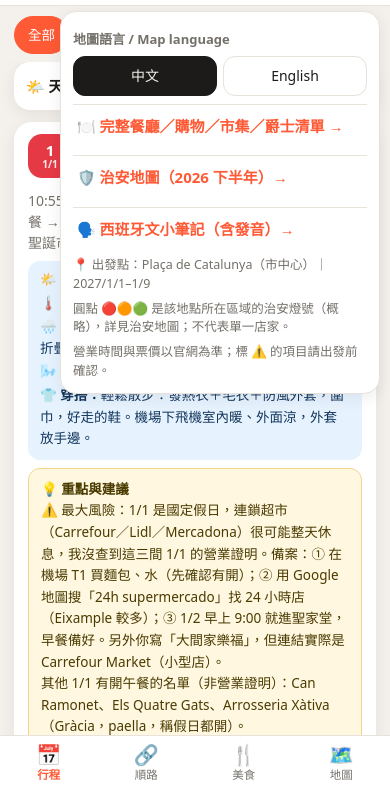
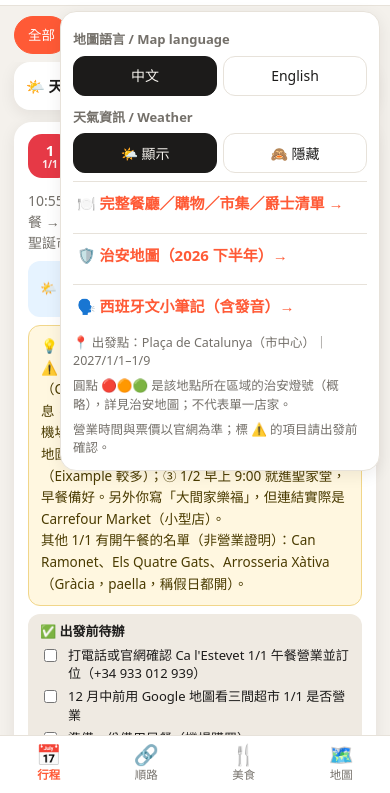
Before and after one commit to una62216/barcelona-trip, a plain HTML site: page index.html in a window 390 px wide. Both pictures are taken after a click on the button "☰ 選單". Shown: the part 51-844 px from the top of the page. Drawn offline with nearby package versions, Linux system fonts and the light colour scheme.

Commit message:
Weather: menu show/hide switch, collapsible per-day weather summary
Co-Authored-By: Claude Sonnet 5.5 <noreply@anthropic.com>

```diff
--- a/index.html
+++ b/index.html
@@ -110,6 +110,11 @@ button{font:inherit;color:inherit;cursor:pointer}
 .wx{background:#e6f3ff;border-radius:12px;padding:8px 12px;margin:8px 0;font-size:13.5px;line-height:1.6;color:#13365c}
 @media(prefers-color-scheme:dark){.wx{background:#16293d;color:#bcd8f5}}
 .wx div{margin:2px 0}
+.wx summary{cursor:pointer;font-weight:700;min-height:40px;display:flex;align-items:center;list-style:none}
+.wx summary::-webkit-details-marker{display:none}
+.wx summary::after{content:"▾";margin-left:auto;color:inherit;opacity:.7;transition:.2s}
+.wx[open] summary::after{transform:rotate(180deg)}
+.nowx .wx,.nowx .wxall{display:none}
 .wxall{background:var(--card);border-radius:16px;box-shadow:var(--shadow);padding:2px 12px;margin:0 0 12px}
 .wxall summary{cursor:pointer;font-weight:700;min-height:44px;display:flex;align-items:center}
 .wxall p{margin:6px 0;font-size:13.5px}
@@ -144,6 +149,8 @@ button{font:inherit;color:inherit;cursor:pointer}
   <div class="menu" id="menu">
     <h4>地圖語言 / Map language</h4>
     <div class="seg" id="lg"><button data-l="zh-TW" class="on">中文</button><button data-l="en">English</button></div>
+    <h4 style="margin-top:12px">天氣資訊 / Weather</h4>
+    <div class="seg" id="wxsw"><button data-w="on" class="on">🌤️ 顯示</button><button data-w="off">🙈 隱藏</button></div>
     <a class="lk" href="food.html">🍽️ 完整餐廳／購物／市集／爵士清單 →</a>
     <a class="lk" href="safety.html">🛡️ 治安地圖（2026 下半年）→</a>
     <a class="lk" href="phrases.html">🗣️ 西班牙文小筆記（含發音）→</a>
@@ -175,7 +182,11 @@ button{font:inherit;color:inherit;cursor:pointer}
 <script>
 document.title=CONFIG.title;document.querySelector('.logo').innerHTML=CONFIG.logoHtml;document.getElementById('hdrNote').textContent=CONFIG.headerNote;
 let LANG='zh-TW',tab=1,dayF=0,anchF='all',eatC='all',eatA='all',curSel=null,openId=null,sheetOpen=false,mapHidden=false;
+const wxRange=t=>{const n=[...t.matchAll(/(\d+)–(\d+)°C/g)].flatMap(m=>[+m[1],+m[2]]);return n.length?Math.min(...n)+'–'+Math.max(...n)+'°C':''};
 const openDays=new Set([1]);
+let WXON=true;try{WXON=localStorage.getItem('trip-wx')!=='off'}catch(e){}
+function applyWx(){document.body.classList.toggle('nowx',!WXON);document.querySelectorAll('#wxsw button').forEach(b=>b.classList.toggle('on',(b.dataset.w==='on')===WXON))}
+document.addEventListener('DOMContentLoaded',()=>{});
 let TD={};try{TD=JSON.parse(localStorage.getItem('trip-todo')||'{}')}catch(e){}
 document.addEventListener('change',e=>{const c=e.target.closest&&e.target.closest('[data-td]');if(c){TD[c.dataset.td]=c.checked;try{localStorage.setItem('trip-todo',JSON.stringify(TD))}catch(x){}}});
 const mob=()=>matchMedia('(max-width:820px)').matches;
@@ -280,7 +291,7 @@ function render(){
    const isOpen=dayF?true:openDays.has(D.d);
    const shown=new Set();let body='';
    body+=`<p class="dtxt">${D.s}</p>`;
-   if(typeof WX!=='undefined'&&WX[D.d]){const w=WX[D.d];body+=`<div class="wx"><b>🌤️ 天氣預估（氣候平均）</b><div>🌡️ ${w.t}</div><div>🌧️ ${w.r}</div><div>🌬️ ${w.w}</div><div>👕 <b>穿搭：</b>${w.c}</div></div>`;}
+   if(typeof WX!=='undefined'&&WX[D.d]){const w=WX[D.d];body+=`<details class="wx"><summary>🌤️ 天氣與穿搭｜約 ${wxRange(w.t)}</summary><div>🌡️ ${w.t}</div><div>🌧️ ${w.r}</div><div>🌬️ ${w.w}</div><div>👕 <b>穿搭：</b>${w.c}</div><div style="opacity:.75;font-size:12px">（1 月氣候平均，不是預報）</div></details>`;}
    if(D.adv)body+=`<div class="adv"><b>💡 重點與建議</b><br>${D.adv.replace(/\n/g,'<br>')}</div>`;
    if(D.todo&&D.todo.length)body+=`<div class="todo"><b>✅ 出發前待辦</b>${D.todo.map((t,i)=>`<label><input type="checkbox" data-td="${D.d}-${i}" ${TD[D.d+'-'+i]?'checked':''}><span>${t}</span></label>`).join('')}</div>`;
    const rt=dayRouteUrl(D.d);if(rt)body+=`<a class="rt" target="_blank" rel="noopener" href="${rt}">🧭 當日大眾運輸路線（Google 地圖）</a>`;
@@ -345,6 +356,8 @@ const menu=$('menu');$('menuBtn').onclick=e=>{e.stopPropagation();const o=menu.c
 document.addEventListener('click',e=>{if(!menu.contains(e.target)&&e.target!==$('menuBtn'))menu.classList.remove('open')});
 document.querySelectorAll('#lg button').forEach(b=>b.onclick=()=>{LANG=b.dataset.l;document.querySelectorAll('#lg button').forEach(x=>x.classList.toggle('on',x===b));render();syncGoogle()});
 matchMedia('(max-width:820px)').addEventListener('change',()=>{sheetOpen=false;$('mapwrap').classList.remove('open');$('navMap').classList.remove('on');syncGoogle();setTimeout(()=>map.invalidateSize(),100)});
+document.querySelectorAll('#wxsw button').forEach(b=>b.onclick=()=>{WXON=b.dataset.w==='on';try{localStorage.setItem('trip-wx',WXON?'on':'off')}catch(e){}applyWx()});
+applyWx();
 render();syncGoogle();
 </script>
 </body>
```
